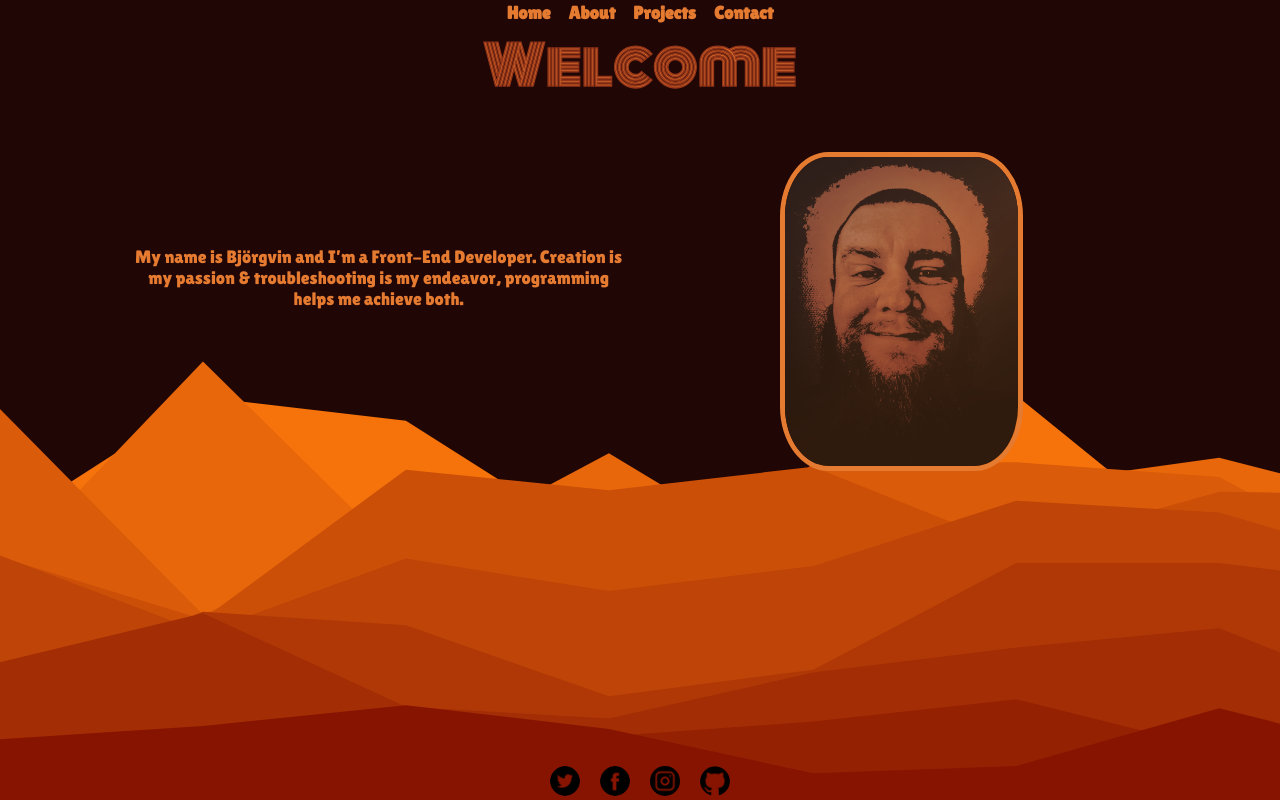
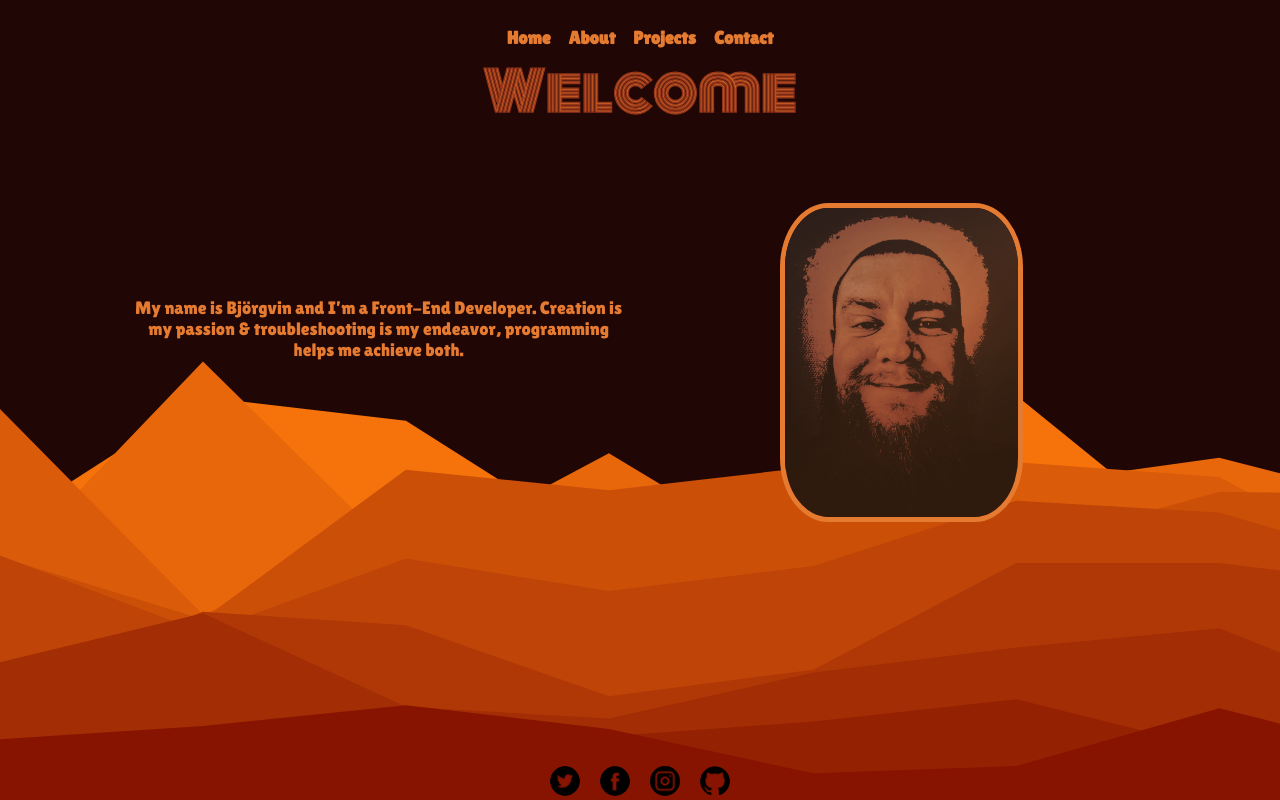
Before and after one commit to bjorgvinkodehode/portfolioXIII, a React (Vite) app: page /projects in a window 1280 px wide. Built offline with nearby package versions, Linux system fonts and the light colour scheme.

Commit message:
padding changes

```diff
--- a/package.json
+++ b/package.json
@@ -28,6 +28,6 @@
     "eslint-plugin-react-hooks": "^4.6.0",
     "eslint-plugin-react-refresh": "^0.4.3",
     "gh-pages": "^6.0.0",
-    "vite": "^4.4.5"
+    "vite": "^4.4.9"
   }
 }
--- a/src/Header.css
+++ b/src/Header.css
@@ -4,6 +4,7 @@
   align-items: center;
   background-color: var(--clr-darkbrown);
   color: var(--clr-orange);
+  padding: 2%;
 }
 
 nav ul {
```
Also changed, not shown: 1 other file (tests, documents, lock files or other folders).
